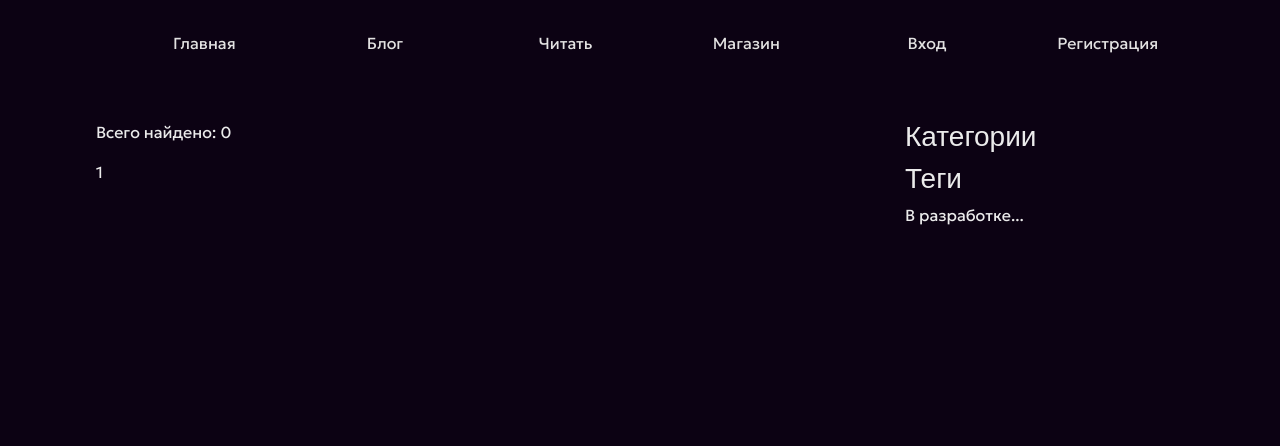
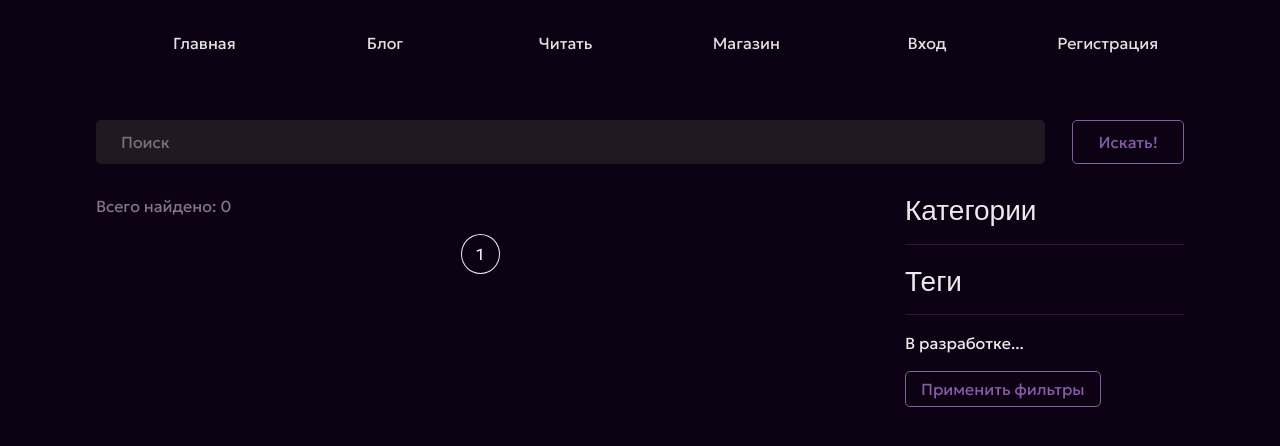
Before and after one commit to gh0sthck/django-horror, a Django app: page /read/ in a window 1280 px wide. Shown: the top 446 px of the page. Run offline with Django 5.2, Linux system fonts and the light colour scheme; data that the repository does not hold is empty; some libraries are stand-ins or nearby versions; some web fonts are replaced.

Commit message:
Search update

```diff
--- a/posts/views.py
+++ b/posts/views.py
@@ -113,15 +113,31 @@ class DeletePostView(DeleteView):
 class ReadView(View):
     def get(self, request: HttpRequest):
         posts = Post.objects.all()
+        url = "?page="
+        q = None
+        categories = Category.objects.all()
+
+        if request.GET.get("q"):
+            q = request.GET.get("q")
+            posts = Post.objects.filter(title__contains=q)  # iexact don't work - sqlite issue? change to postgres
+            url = f"?q={q}&page="
+
         all_posts_count = len(posts)
-
-        categories = Category.objects.all()
 
         paginator = Paginator(posts, 10)
         current_page = request.GET.get("page") if request.GET.get("page") else "1"
         posts_per_page = paginator.get_page(int(current_page))
         pages_count = paginator.num_pages
 
-        url = "?page="
-
-        return render(request, "posts/read.html", {"posts_cnt": all_posts_count, "posts": posts_per_page, "url": url, "pages": pages_count, "categories": categories})
+        return render(
+            request,
+            "posts/read.html",
+            {
+                "posts_cnt": all_posts_count,
+                "posts": posts_per_page,
+                "url": url,
+                "pages": pages_count,
+                "categories": categories,
+                "q": q,
+            }
+        )
--- a/static/main.css
+++ b/static/main.css
@@ -117,8 +117,45 @@ header {
     text-decoration: none;
 }
 
+/* PAGINATION */
+
+.paginator {
+  display: flex;
+  justify-content: center;
+  margin-bottom: 20px;
+}
+
+.paginator__element {
+  border: 1px solid #875ca7;
+  border-radius: 100%;
+  text-decoration: none;
+  padding: 7px 15px;
+  margin-right: 13px;
+}
+
+.paginator__element-inactive {
+  border: 1px solid rgb(235, 235, 235);
+  color:rgb(235, 235, 235);
+  padding: 7px 15px;
+  margin-right: 13px;
+  border-radius: 100%;
+}
+
+.paginator__element:hover {
+  transition: .8s;
+  color:rgb(235, 235, 235);
+  border-radius: 100%;
+  text-decoration: none;
+  padding: 7px 15px;
+  background-color: #875ca7;
+}
+
 
 /* READ */
+
+.read__body-count {
+  color: #827688;
+}
 
 .read__body {
   display: flex;
@@ -154,3 +191,37 @@ header {
 .read__body-post:hover * {
   color: rgba(24, 17, 29, 0.8);
 }
+
+.read__body-filters hr {
+  color: #875ca7;
+
+}
+
+.read__body-filters-cats {
+  margin-bottom: 20px;
+}
+
+.read__body-filters-cats form input[type=submit] {
+  margin-top: 20px;
+}
+
+.read__header-search {
+  margin-bottom: 30px;
+}
+
+.read__header-search form {
+  display: flex;
+  justify-content: space-around;
+}
+
+.read__header-search input[type=search] {
+  background-color: #201924;
+  padding: 10px 25px;
+  min-width: 85%;
+  border-radius: 5px;
+}
+
+.read__header-search input[type=submit] {
+
+  min-width: 10%;
+}
--- a/templates/posts/pagination.html
+++ b/templates/posts/pagination.html
@@ -2,7 +2,7 @@
 
     {% if current_page.has_previous %}
         {% if not current_page.previous_page_number == 1 %}
-            <a href="{{ url }}" class="paginator__element">1</a>
+            <a href="{{ url }}1" class="paginator__element">1</a>
             <span class="more">...</span>
         {% endif %}
             <a class="paginator__element" href="{{ url }}{{ current_page.previous_page_number }}">{{ current_page.previous_page_number }}</a>
--- a/templates/posts/read.html
+++ b/templates/posts/read.html
@@ -8,7 +8,15 @@
 <div class="read">
     <div class="read__header">
         <div class="read__header-search">
+            <form method="get">
 
+                {% if q %}
+                    <input type="search" name="q" value="{{ q }}" placeholder="Поиск">
+                {% else %}
+                    <input type="search" name="q" placeholder="Поиск">
+                {% endif %}
+                <input type="submit" value="Искать!">
+            </form>
         </div>
     </div>
     <div class="read__body">
@@ -19,7 +27,6 @@
             {% for post in posts %}
                 <a href="{% url "specific_post" post.slug %}" style="display: block; text-decoration: none;">
                     <div class="read__body-post">
-
                         <div class="read__post-img"></div>
                         <div class="read__post-content">
                             <h4>{{ post.title }}</h5>
@@ -27,7 +34,6 @@
                             <p>{{ post.description|truncatechars:"50" }}</p>
                             <span>{{ post.author }} {{ post.created_date }}</span>
                         </div>
-
                     </div>
                 </a>
             {% endfor %}
@@ -38,20 +44,28 @@
         </div>
 
         <div class="read__body-filters">
+            <form action="get" class="">
+
+                <div class="read__body-filters-cats">
                     <h3>Категории</h3>
+                    <hr />
 
-            <form action="get">
                         {% for category in categories %}
                             <label for="{{ category.name }}">{{ category.name }}</label>
                             <input type="checkbox" name="{{ category.name }}" value="{{ category.name }}" />
                             <br>
                         {% endfor %}
 
+                </div>
+
+                <div class="read__body-filters-tags">
+                    <h3>Теги</h3>
+                    <hr />
+                    <p>В разработке...</p>
+                </div>
+
+                <input type="submit" value="Применить фильтры">
             </form>
-
-            <h3>Теги</h3>
-
-            <p>В разработке...</p>
         </div>
     </div>
 </div>
```
Lines whose indentation alone changed are shown as unchanged.
